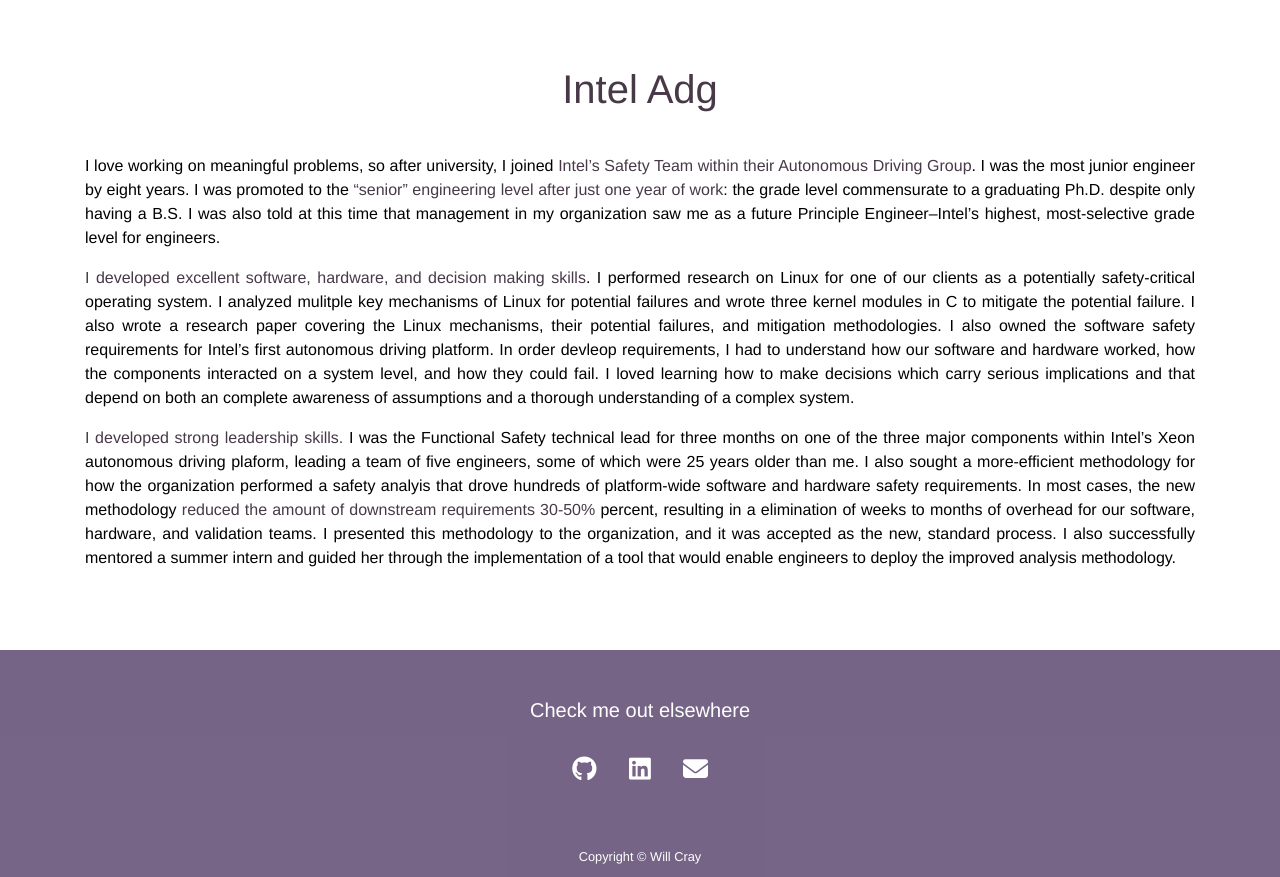
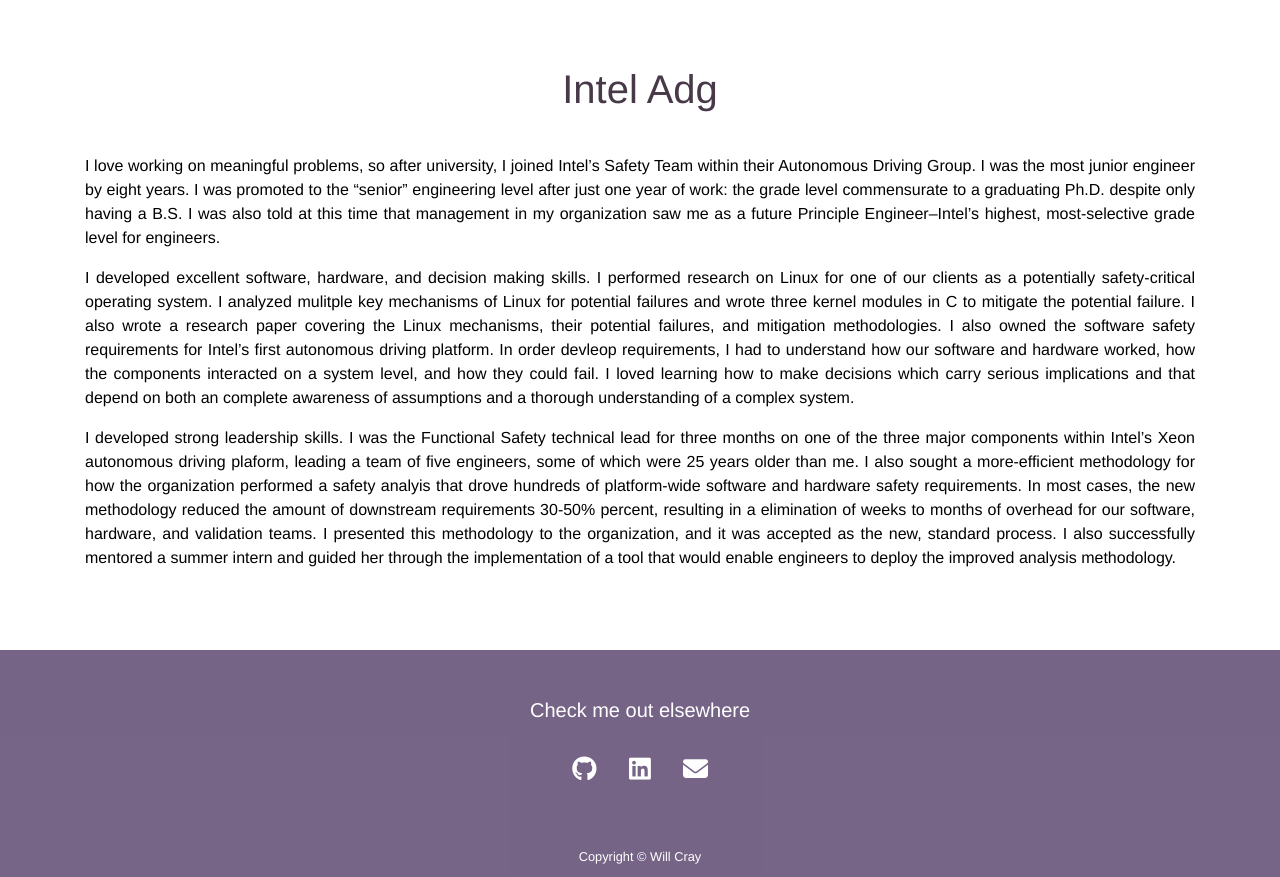
Before and after one commit to willcray/willcray.github.io, a Jekyll site: the page built from _experience/intel-adg.md, in a window 1280 px wide. Shown: the part 282-1159 px from the top of the page. Built offline with Jekyll 4.4.1, drawn with Linux system fonts in a browser that asks for light colours; nearby versions of some CDN libraries.

```diff
--- a/_experience/intel-adg.md
+++ b/_experience/intel-adg.md
@@ -7,8 +7,8 @@ start: 2017-07-31
 end: 2019-08-08
 picture: /images/experience/intel-waymo.jpg
 ---
-I love working on meaningful problems, so after university, I joined **Intel's Safety Team within their Autonomous Driving Group**. I was the most junior engineer by eight years. I was promoted to the **"senior" engineering level after just one year of work**: the grade level commensurate to a graduating Ph.D. despite only having a B.S. I was also told at this time that management in my organization saw me as a future Principle Engineer--Intel's highest, most-selective grade level for engineers.
+I love working on meaningful problems, so after university, I joined Intel's Safety Team within their Autonomous Driving Group. I was the most junior engineer by eight years. I was promoted to the "senior" engineering level after just one year of work: the grade level commensurate to a graduating Ph.D. despite only having a B.S. I was also told at this time that management in my organization saw me as a future Principle Engineer--Intel's highest, most-selective grade level for engineers.
 
-**I developed excellent software, hardware, and decision making skills**. I performed research on Linux for one of our clients as a potentially safety-critical operating system. I analyzed mulitple key mechanisms of  Linux for potential failures and wrote three kernel modules in C to mitigate the potential failure. I also wrote a research paper covering the Linux mechanisms, their potential failures, and mitigation methodologies. I also owned the software safety requirements for Intel's first autonomous driving platform. In order devleop requirements, I had to understand how our software and hardware worked, how the components interacted on a system level, and how they could fail. I loved learning how to make decisions which carry serious implications and that depend on both an complete awareness of assumptions and a thorough understanding of a complex system.
+I developed excellent software, hardware, and decision making skills. I performed research on Linux for one of our clients as a potentially safety-critical operating system. I analyzed mulitple key mechanisms of  Linux for potential failures and wrote three kernel modules in C to mitigate the potential failure. I also wrote a research paper covering the Linux mechanisms, their potential failures, and mitigation methodologies. I also owned the software safety requirements for Intel's first autonomous driving platform. In order devleop requirements, I had to understand how our software and hardware worked, how the components interacted on a system level, and how they could fail. I loved learning how to make decisions which carry serious implications and that depend on both an complete awareness of assumptions and a thorough understanding of a complex system.
 
-**I developed strong leadership skills.** I was the Functional Safety technical lead for three months on one of the three major components within Intel's Xeon autonomous driving plaform, leading a team of five engineers, some of which were 25 years older than me. I also sought a more-efficient methodology for how the organization performed a safety analyis that drove hundreds of platform-wide software and hardware safety requirements. In most cases, the new methodology **reduced the amount of downstream requirements 30-50%** percent, resulting in a elimination of weeks to months of overhead for our software, hardware, and validation teams. I presented this methodology to the organization, and it was accepted as the new, standard process. I also successfully mentored a summer intern and guided her through the implementation of a tool that would enable engineers to deploy the improved analysis methodology.
+I developed strong leadership skills. I was the Functional Safety technical lead for three months on one of the three major components within Intel's Xeon autonomous driving plaform, leading a team of five engineers, some of which were 25 years older than me. I also sought a more-efficient methodology for how the organization performed a safety analyis that drove hundreds of platform-wide software and hardware safety requirements. In most cases, the new methodology reduced the amount of downstream requirements 30-50% percent, resulting in a elimination of weeks to months of overhead for our software, hardware, and validation teams. I presented this methodology to the organization, and it was accepted as the new, standard process. I also successfully mentored a summer intern and guided her through the implementation of a tool that would enable engineers to deploy the improved analysis methodology.
```
